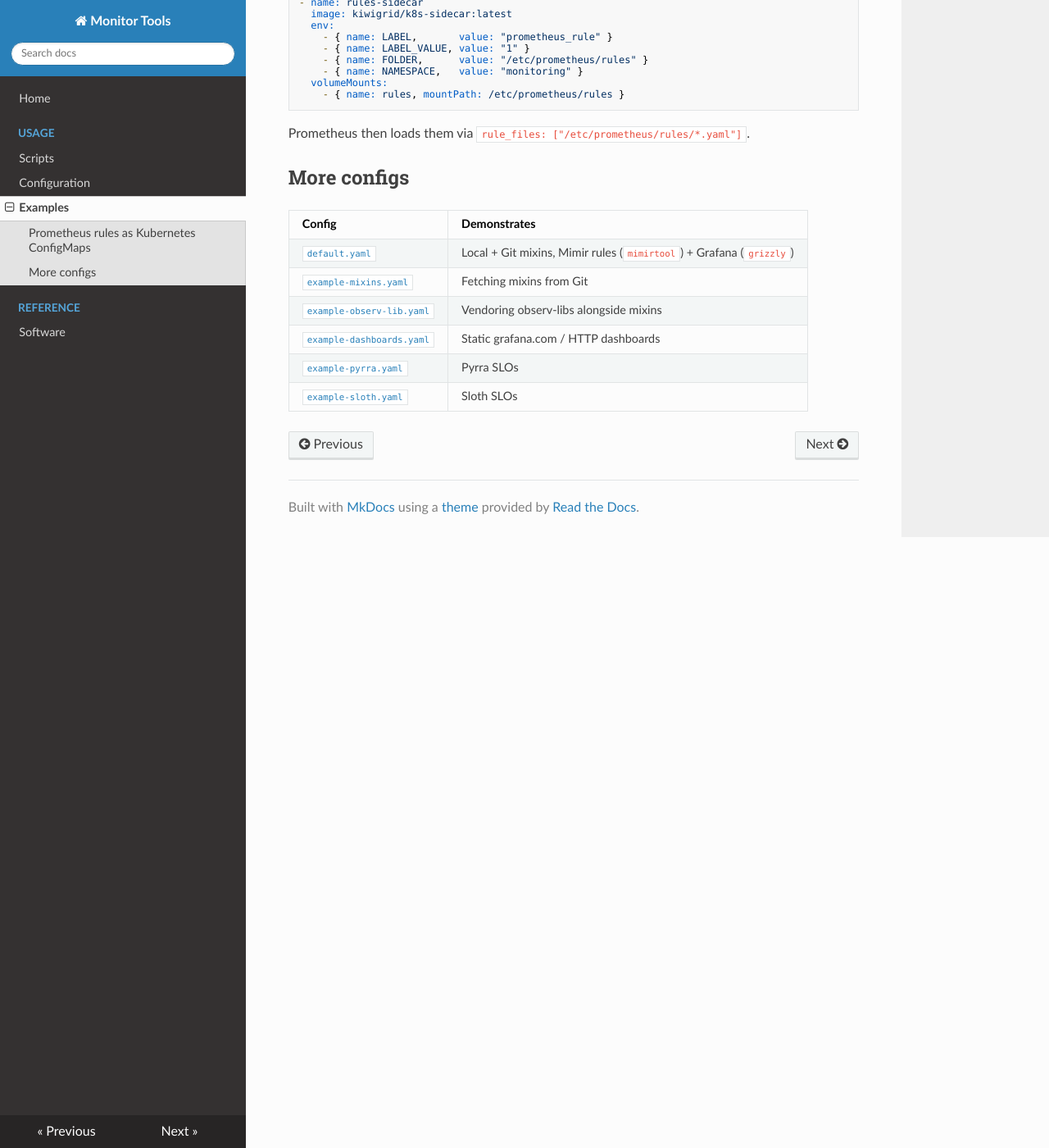
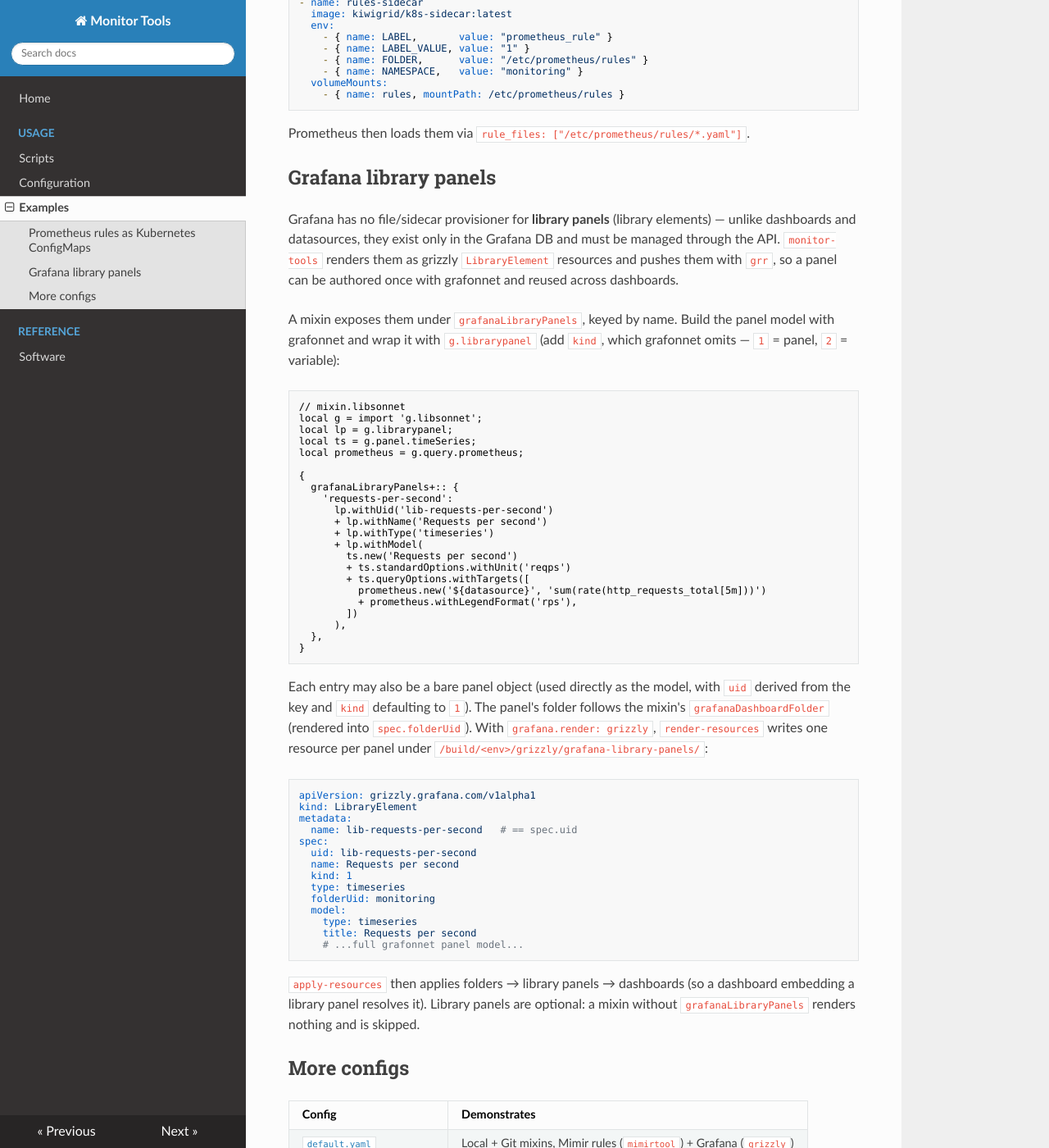
Before and after one commit to cznewt/monitor-tools, an MkDocs documentation site: the page built from docs/examples.md, in a window 1280 px wide and 1400 px high, scrolled down 1546 px. Shown: the whole window at 82% size. Built offline with MkDocs 1.6.1, drawn with Linux system fonts in a browser that asks for light colours; nearby versions of some CDN libraries.

Commit message:
grafana library panels: grizzly LibraryElement render/apply; VERSION 2026.4-r19
Render a mixin's grafonnet-authored `grafanaLibraryPanels` into grizzly
LibraryElement resources and apply them with grr, since Grafana has no file
provisioner for library elements.

- config-builder grizzly.grafanaLibraryPanels + cbm.grizzlyGrafanaLibraryPanels
- scripts render-/apply-/lint-grizzly-grafana-library-panels, wired into
  render-/apply-/lint-resources (apply order: folders -> library-panels -> dashboards)
- docs (scripts.md, examples.md)

````diff
--- a/docs/examples.md
+++ b/docs/examples.md
@@ -84,6 +84,58 @@ Finally, wire the sidecar to the same namespace + labels so it mounts the rules
 
 Prometheus then loads them via `rule_files: ["/etc/prometheus/rules/*.yaml"]`.
 
+## Grafana library panels
+
+Grafana has no file/sidecar provisioner for **library panels** (library elements) — unlike dashboards and datasources, they exist only in the Grafana DB and must be managed through the API. `monitor-tools` renders them as grizzly `LibraryElement` resources and pushes them with `grr`, so a panel can be authored once with grafonnet and reused across dashboards.
+
+A mixin exposes them under `grafanaLibraryPanels`, keyed by name. Build the panel model with grafonnet and wrap it with `g.librarypanel` (add `kind`, which grafonnet omits — `1` = panel, `2` = variable):
+
+```jsonnet
+// mixin.libsonnet
+local g = import 'g.libsonnet';
+local lp = g.librarypanel;
+local ts = g.panel.timeSeries;
+local prometheus = g.query.prometheus;
+
+{
+  grafanaLibraryPanels+:: {
+    'requests-per-second':
+      lp.withUid('lib-requests-per-second')
+      + lp.withName('Requests per second')
+      + lp.withType('timeseries')
+      + lp.withModel(
+        ts.new('Requests per second')
+        + ts.standardOptions.withUnit('reqps')
+        + ts.queryOptions.withTargets([
+          prometheus.new('${datasource}', 'sum(rate(http_requests_total[5m]))')
+          + prometheus.withLegendFormat('rps'),
+        ])
+      ),
+  },
+}
+```
+
+Each entry may also be a bare panel object (used directly as the model, with `uid` derived from the key and `kind` defaulting to `1`). The panel's folder follows the mixin's `grafanaDashboardFolder` (rendered into `spec.folderUid`). With `grafana.render: grizzly`, `render-resources` writes one resource per panel under `/build/<env>/grizzly/grafana-library-panels/`:
+
+```yaml
+apiVersion: grizzly.grafana.com/v1alpha1
+kind: LibraryElement
+metadata:
+  name: lib-requests-per-second   # == spec.uid
+spec:
+  uid: lib-requests-per-second
+  name: Requests per second
+  kind: 1
+  type: timeseries
+  folderUid: monitoring
+  model:
+    type: timeseries
+    title: Requests per second
+    # ...full grafonnet panel model...
+```
+
+`apply-resources` then applies folders → library panels → dashboards (so a dashboard embedding a library panel resolves it). Library panels are optional: a mixin without `grafanaLibraryPanels` renders nothing and is skipped.
+
 ## More configs
 
 | Config | Demonstrates |
````
Also changed, not shown: docs/scripts.md (+3 -0 lines), 9 other files.
